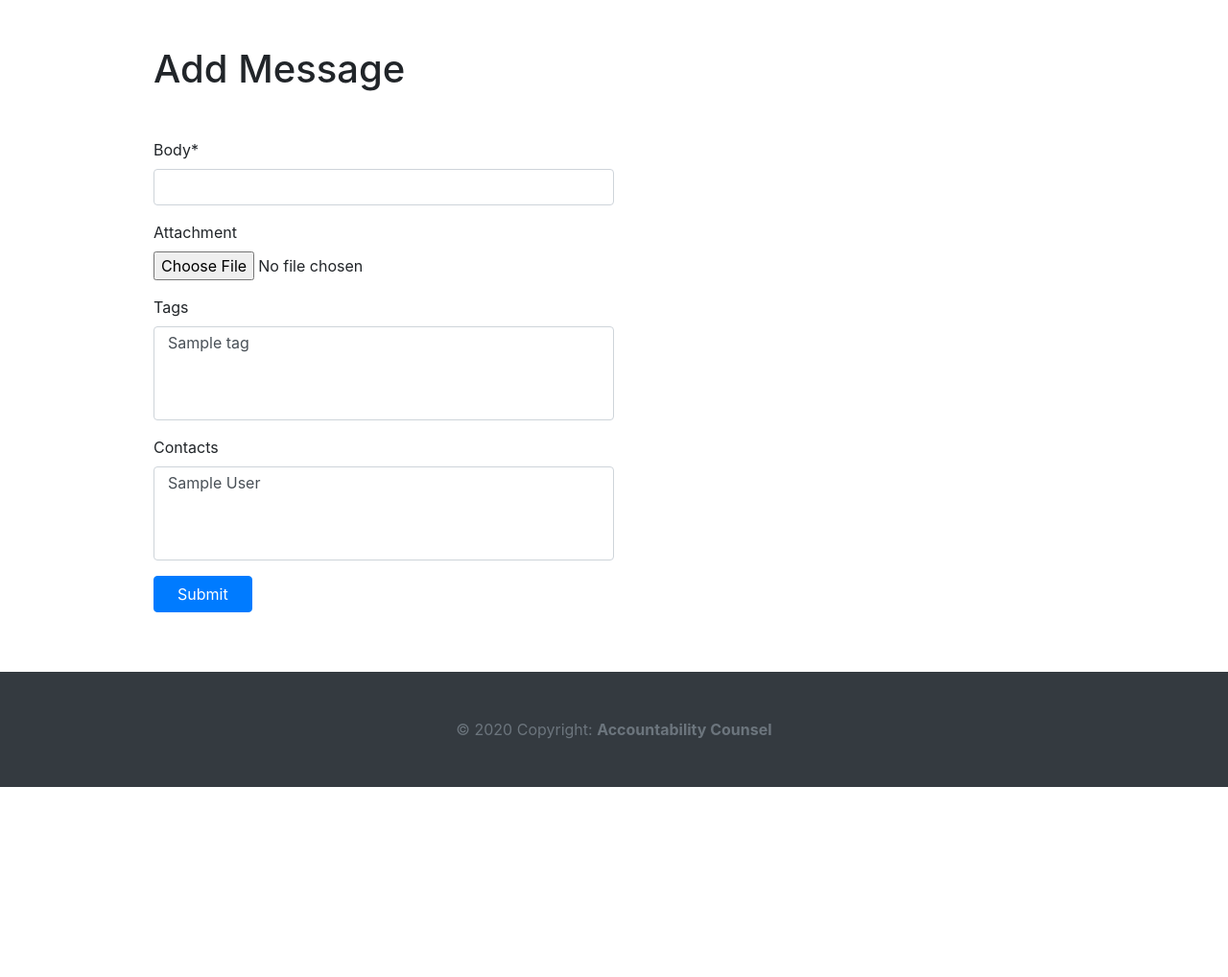
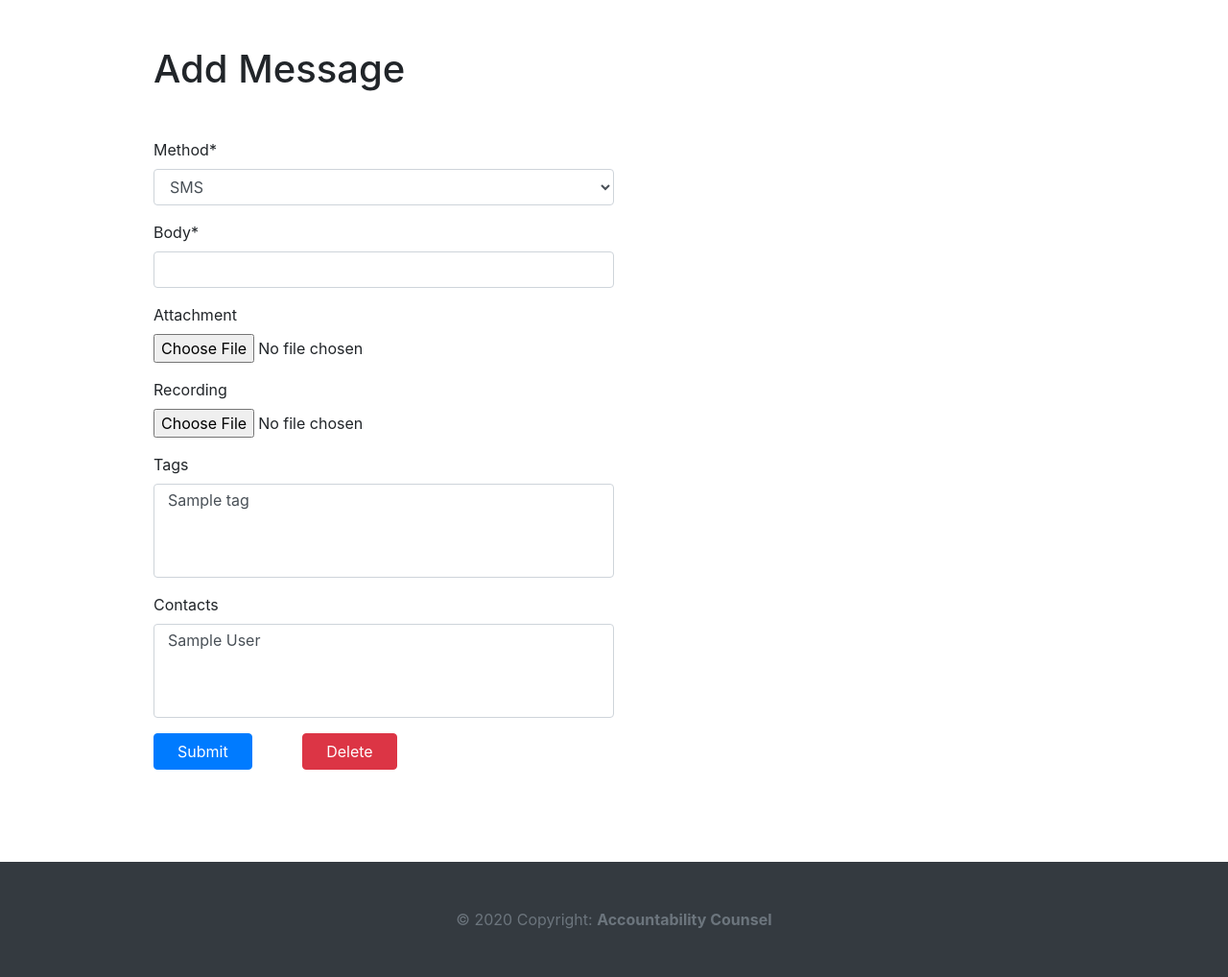
Before and after one commit to acounsel/asfour, a Django app: page /messages/add/ in a window 1280 px wide. Shown: the part 56-1074 px from the top of the page at 96% size. Before the commit the page ends 876 px from the top, so only its background shows below. Run offline with Django 3.2, Linux system fonts and the light colour scheme; a user stored in the database is signed in; tables that the repository leaves empty hold one stand-in row (values such as "Sample post"); some libraries are stand-ins or nearby versions.

Commit message:
add delete and voice

```diff
--- a/messenger/models.py
+++ b/messenger/models.py
@@ -3,6 +3,7 @@ from django.db import models
 from django.urls import reverse
 
 from asfour.storage_backends import PrivateMediaStorage
+from asfour.storage_backends import PublicMediaStorage
 from twilio.rest import Client
 
 class Organization(models.Model):
@@ -50,6 +51,10 @@ class Tag(models.Model):
         return reverse('tag-detail',
             kwargs={'pk':self.id})
 
+    def get_delete_url(self):
+        return reverse('tag-delete',
+            kwargs={'pk':self.id})
+
 class Contact(models.Model):
     SMS = 'sms'
     VOICE = 'voice'
@@ -82,18 +87,37 @@ class Contact(models.Model):
         return reverse('contact-detail',
             kwargs={'pk':self.id})
 
+    def get_delete_url(self):
+        return reverse('contact-delete',
+            kwargs={'pk':self.id})
+
     def get_full_name(self):
         return '{0} {1}'.format(
             self.first_name, self.last_name)
+
     # def get_absolute_url(self):
     #     return reverse('contact-list') + '
     # ?project={0}'.format(getattr(self.project, 'id', ''))
 
 class Message(models.Model):
-
+    SMS = 'sms'
+    VOICE = 'voice'
+    EMAIL = 'email'
+    WHATSAPP = 'whatsapp'
+    MEDIUM_CHOICES = (
+        (SMS, 'SMS'),
+        (VOICE, 'Voice'),
+        (EMAIL, 'Email'),
+        (WHATSAPP, 'WhatsApp'),
+    )
     body = models.CharField(max_length=255)
+    method = models.CharField(max_length=50,
+        choices=MEDIUM_CHOICES, default=SMS)
     attachment = models.FileField(
         storage=PrivateMediaStorage(),
+        upload_to='files/', blank=True, null=True)
+    recording = models.FileField(
+        storage=PublicMediaStorage(),
         upload_to='files/', blank=True, null=True)
     tags = models.ManyToManyField(Tag, blank=True)
     contacts = models.ManyToManyField(Contact, blank=True)
@@ -107,18 +131,37 @@ class Message(models.Model):
         return reverse('message-detail',
             kwargs={'pk':self.id})
 
+    def get_delete_url(self):
+        return reverse('message-delete',
+            kwargs={'pk':self.id})
+
     def send(self, request=None):
         account_sid, auth_token, phone = self.organization \
         .get_credentials()
         client = Client(account_sid, auth_token)
-        kwargs = {'body':self.body,'from_':phone,}
-        if self.attachment:
-            kwargs['media_url'] = [self.attachment.url]
+        kwargs = self.get_kwargs(phone)
+        sender_client = self.get_client_verb(client)
         for contact in self.contacts.all():
             kwargs['to'] = contact.phone
-            message = client.messages.create(**kwargs)
+            message = sender_client.create(**kwargs)
             self.log_message(contact, request)
         return True
+
+    def get_kwargs(self, phone):
+        if self.method == self.SMS:
+            kwargs = {'body':self.body,'from_':phone,}
+            if self.attachment:
+                kwargs['media_url'] = [self.attachment.url]
+        else:
+            kwargs = {'url':self.recording.url,'from_':phone,}
+        return kwargs
+
+    def get_client_verb(self, client):
+        if self.method == self.SMS:
+            verb = 'messages'
+        else:
+            verb = 'calls'
+        return getattr(client, verb)
 
     def log_message(self, contact, request=None):
         log = MessageLog.objects.create(
@@ -150,7 +193,19 @@ class MessageLog(models.Model):
         )
 
 class Response(models.Model):
+    SMS = 'sms'
+    VOICE = 'voice'
+    EMAIL = 'email'
+    WHATSAPP = 'whatsapp'
+    MEDIUM_CHOICES = (
+        (SMS, 'SMS'),
+        (VOICE, 'Voice'),
+        (EMAIL, 'Email'),
+        (WHATSAPP, 'WhatsApp'),
+    )
 
+    method = models.CharField(max_length=50,
+        choices=MEDIUM_CHOICES, default=SMS)
     contact = models.ForeignKey(Contact,
         on_delete=models.SET_NULL, blank=True, null=True)
     phone = models.CharField(max_length=100, blank=True)
--- a/messenger/templates/addins/form.html
+++ b/messenger/templates/addins/form.html
@@ -4,4 +4,7 @@
   {{ form|crispy }}
   {{ form.errors  }}
   <input type="submit" value="Submit" class="btn btn-primary px-4">
+  {% if form.instance %}
+  <a href="{{ form.instance.get_delete_url }}" class="btn btn-danger px-4 ml-5">Delete</a>
+  {% endif %}
 </form>
--- a/messenger/urls.py
+++ b/messenger/urls.py
@@ -10,6 +10,7 @@ urlpatterns = [
         path('<pk>/', include([
             path('', views.TagDetail.as_view(), name='tag-detail'),
             path('update/', views.TagUpdate.as_view(), name='tag-update'),
+            path('delete/', views.TagDelete.as_view(), name='tag-delete'),
         ])),
     ])),
     path('contacts/', include([
@@ -20,6 +21,7 @@ urlpatterns = [
         path('<pk>/', include([
             path('', views.ContactDetail.as_view(), name='contact-detail'),
             path('update/', views.ContactUpdate.as_view(), name='contact-update'),
+            path('delete/', views.ContactDelete.as_view(), name='contact-delete'),
         ])),
     ])),
     path('messages/', include([
@@ -31,6 +33,7 @@ urlpatterns = [
             path('', views.MessageDetail.as_view(), name='message-detail'),
             path('update/', views.MessageUpdate.as_view(), name='message-update'),
             path('send/', views.MessageSend.as_view(), name='message-send'),
+            path('delete/', views.MessageDelete.as_view(), name='message-delete'),
         ])),
     ])),
     path('response/<int:pk>/', views.HarvestResponse.as_view(), name='harvest-response'),
--- a/messenger/views.py
+++ b/messenger/views.py
@@ -12,6 +12,7 @@ from django.views.decorators.csrf import csrf_exempt
 from django.views.decorators.http import require_POST
 from django.views.generic import View, DetailView, ListView
 from django.views.generic.edit import CreateView, UpdateView
+from django.views.generic.edit import DeleteView
 from django.urls import reverse, reverse_lazy
 from django.utils.decorators import method_decorator
 
@@ -35,6 +36,21 @@ class LoginRequiredMixin(LoginRequiredMixin):
 
     def get_org(self):
         return self.get_profile().organization
+
+    def get_queryset(self):
+        queryset = super().get_queryset()
+        organization = self.get_org()
+        return queryset.filter(organization=organization)
+
+    def form_valid(self, form):
+        form.instance.organization = self.get_org()
+        messages.success(
+            self.request,
+            '{} Created'.format(
+                form.instance._meta.verbose_name.title()
+            )
+        )
+        return super().form_valid(form)
 
 class NoteMixin:
 
@@ -91,44 +107,25 @@ class Home(View):
         return render(request, self.template_name, context)
 
 class OrgListView(LoginRequiredMixin, ListView):
+    pass
 
-    def get_queryset(self):
-        queryset = super(OrgListView, self).get_queryset()
-        organization = self.get_org()
-        return queryset.filter(organization=organization)
 
 class OrgDetailView(LoginRequiredMixin,
     NoteMixin, DetailView):
+    pass
 
-    def get_queryset(self):
-        queryset = super(OrgDetailView, self).get_queryset()
-        organization = self.get_org()
-        return queryset.filter(organization=organization)
+class OrgDeleteView(LoginRequiredMixin, DeleteView):
+    template_name = 'messenger/confirm_delete.html'
+
+    def delete(self, request, *args, **kwargs):
+        messages.success(request, 'Succesfully Deleted')
+        return super().delete(request, *args, **kwargs)
 
 class OrgCreateView(LoginRequiredMixin, CreateView):
-
-    def form_valid(self, form):
-        form.instance.organization = self.get_org()
-        messages.success(
-            self.request,
-            '{} Created'.format(
-                form.instance._meta.verbose_name.title()
-            )
-        )
-        # response = super().form_valid(form)
-        return super().form_valid(form)
+    pass
 
 class OrgUpdateView(LoginRequiredMixin, UpdateView):
-
-    def form_valid(self, form):
-        form.instance.organization = self.get_org()
-        messages.success(
-            self.request,
-            '{} Created'.format(
-                form.instance._meta.verbose_name.title()
-            )
-        )
-        return super().form_valid(form)
+    pass
 
 class TagView(View):
     model = Tag
@@ -145,6 +142,9 @@ class TagCreate(TagView, OrgCreateView):
     pass
 
 class TagUpdate(TagView, OrgUpdateView):
+    pass
+
+class TagDelete(TagView, OrgDeleteView):
     pass
 
 class ContactView(View):
@@ -170,6 +170,9 @@ class ContactCreate(ContactView, OrgCreateView):
     pass
 
 class ContactUpdate(ContactView, OrgUpdateView):
+    pass
+
+class ContactDelete(ContactView, OrgDeleteView):
     pass
 
 class ContactImport(ContactList):
@@ -229,7 +232,9 @@ class ContactImport(ContactList):
 
 class MessageView(View):
     model = Message
-    fields = ('body', 'attachment', 'tags', 'contacts')
+    fields = ('method', 'body', 'attachment', 'recording',
+        'tags', 'contacts')
+    success_url = reverse_lazy('message-list')
 
     def get_form(self, *args, **kwargs):
         form = super().get_form(*args, **kwargs)
@@ -260,6 +265,9 @@ class MessageCreate(MessageView, OrgCreateView):
     pass
 
 class MessageUpdate(MessageView, OrgUpdateView):
+    pass
+
+class MessageDelete(MessageView, OrgDeleteView):
     pass
 
 class MessageSend(MessageDetail):
```
Also changed, not shown: messenger/templates/messenger/confirm_delete.html (added, +9 -0 lines), messenger/templatetags/custom_tags.py (added, +7 -0 lines), messenger/migrations/0010_auto_20200411_1343.py (added), messenger/migrations/0011_auto_20200411_1402.py (added).
